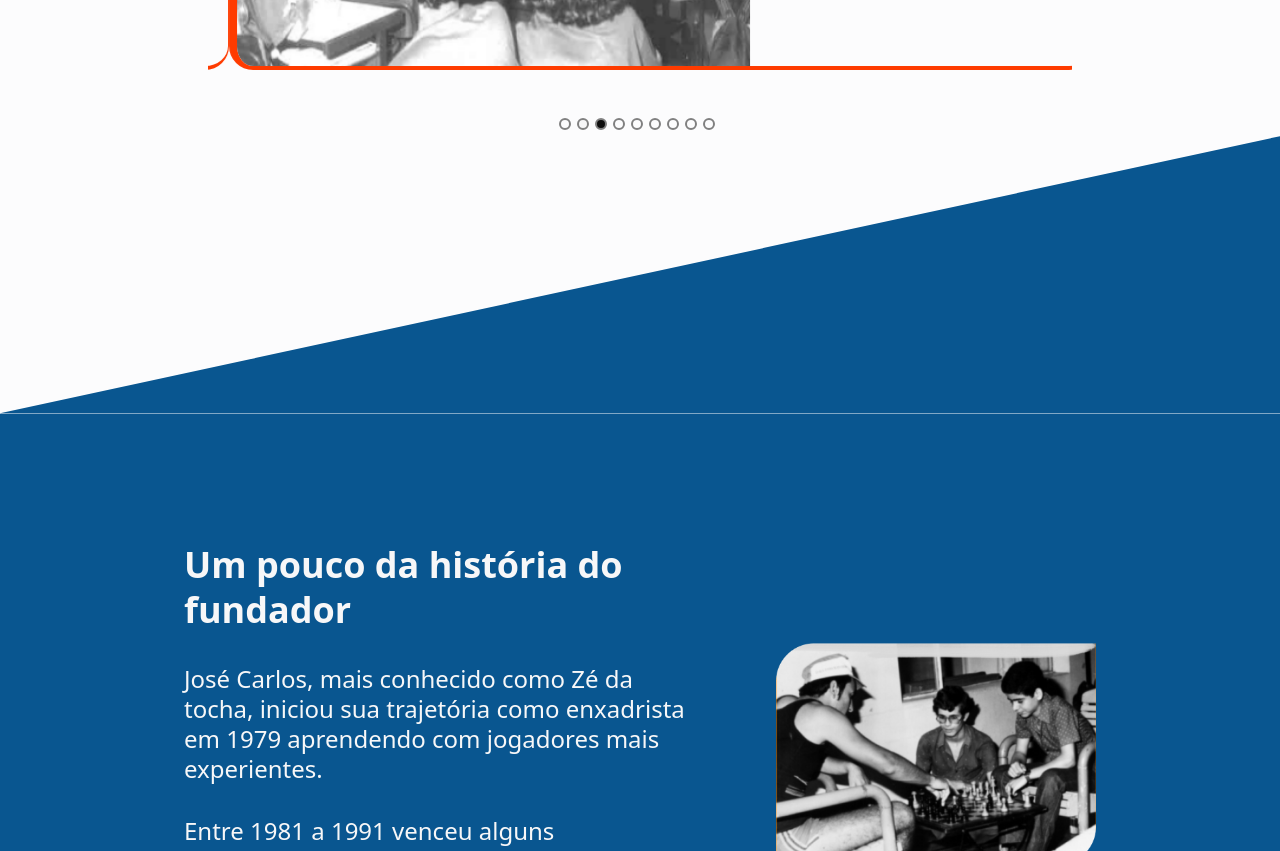
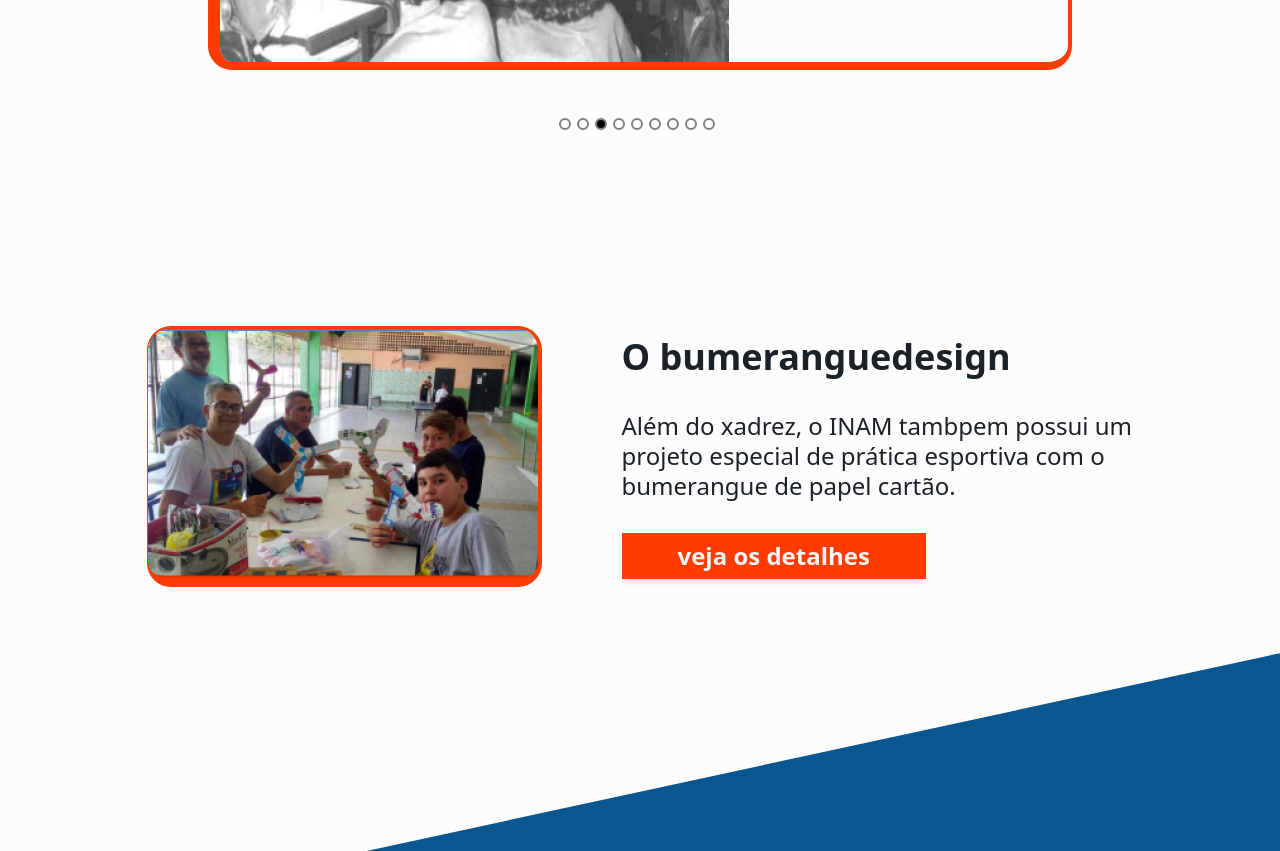
Before and after one commit to Wallysson/malhakuca-site, a Next.js app: page /historia in a window 1280 px wide. Shown: the part 1420-2271 px from the top of the page. Built offline with nearby package versions, Linux system fonts and the light colour scheme.

Commit message:
feat(bumerangue design): finish section

```diff
--- a/src/app/components/ImageCarousel.tsx
+++ b/src/app/components/ImageCarousel.tsx
@@ -1,6 +1,5 @@
 "use client";
 
-import Image from "next/image";
 import Carousel from "react-multi-carousel";
 import "react-multi-carousel/lib/styles.css";
 import { IMAGE_CAROUSEL } from "../helpers/image-carousel";
@@ -50,7 +49,7 @@ export default function ImageCarousel() {
         {IMAGE_CAROUSEL.map((image, index) => (
           <div
             key={index}
-            className="carousel-item flex flex-col md:flex-row border-l-8 border-b-4 border-r border-t-2 border-secondary-500 rounded-3xl overflow-hidden min-h-[28rem] gap-2"
+            className="carousel-item flex flex-col md:flex-row border-l-[12px] border-b-8 border-4 border-t-2  border-secondary-500 rounded-3xl overflow-hidden min-h-[28rem] gap-2"
           >
             <img src={image.src} alt={image.alt} className="md:w-3/5" />
             <div className="flex flex-col gap-1 md:w-2/5 px-2">
--- /dev/null
+++ b/src/app/historia/components/BumerangueSection.tsx
@@ -0,0 +1,34 @@
+import { Button } from "@/app/components/Buttom";
+import { Text } from "@/app/components/Text";
+
+export default function BumerangueSection() {
+  return (
+    <section className="flex flex-col items-center py-16 ">
+      <div className="flex flex-col  items-center justify-center w-full h-full md:px-4 lg:flex-row lg:gap-20 md:container md:mx-auto pt-32 ">
+        <div className="flex lg:order-1 md:border-b-8 md:border-r-4 md:border-t-2 md:border-l border-secondary-500 md:bg-secondary-500 md:rounded-3xl md:overflow-hidden">
+          <img
+            src="BumerangueDesign.png"
+            alt="feature image 2"
+            className="w-full object-fill  "
+          />
+        </div>
+
+        <div className="flex flex-col justify-center items-center max-w-lg lg:items-start gap-8 mt-14 lg:mt-0 text-center lg:text-left w-full lg:w-auto container px-4 md:px-0 lg:order-2">
+          <Text size="subTitle" variant="default">
+            O bumeranguedesign
+          </Text>
+          <Text size="paragraph" variant="default">
+            Além do xadrez, o INAM tambpem possui um projeto especial de prática
+            esportiva com o bumerangue de papel cartão.
+          </Text>
+          <Button
+            variant="default"
+            className="md:px-[3.5rem] md:text-h4-bold md:py-2"
+          >
+            veja os detalhes
+          </Button>
+        </div>
+      </div>
+    </section>
+  );
+}
--- a/src/app/historia/page.tsx
+++ b/src/app/historia/page.tsx
@@ -4,12 +4,14 @@ import { TriangleRight } from "../bumeranguedesign/components/TriangleRight";
 import FounderSection from "./components/FounderSection";
 import FutureSection from "./components/FutureSection";
 import ImageCarousel from "../components/ImageCarousel";
+import BumerangueSection from "./components/BumerangueSection";
 
 export default function Historia() {
   return (
     <div>
       <Hero />
       <ImageCarousel />
+      <BumerangueSection />
       <TriangleLeft />
       <FounderSection />
       <TriangleRight />
```
Also changed, not shown: public/BumerangueDesign.png (added).
